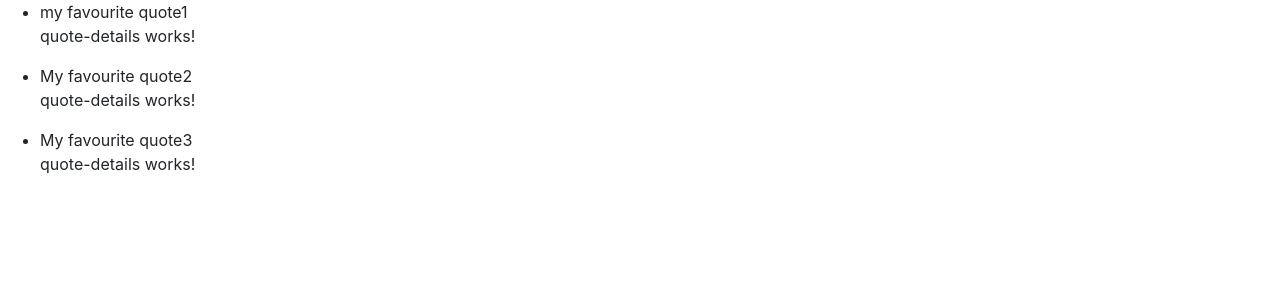
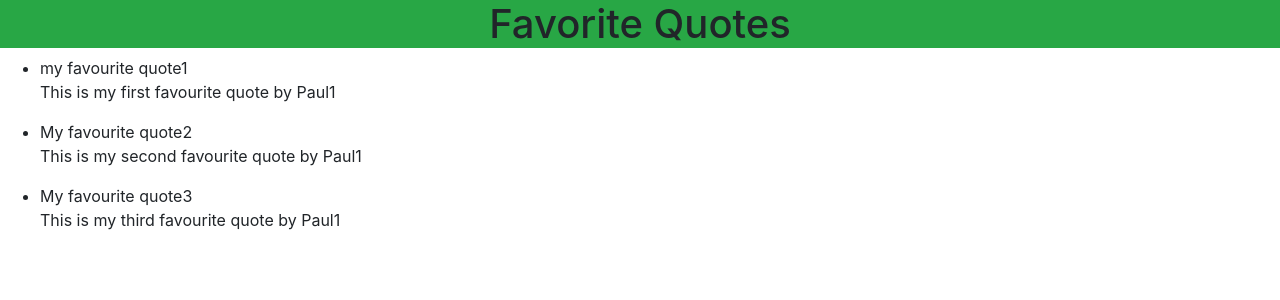
Before and after one commit to Paulwamaria/Quotes, an Angular app: page / in a window 1280 px wide. Shown: the top 300 px of the page. Built offline with nearby package versions, Linux system fonts and the light colour scheme.

Commit message:
Add a quote constructor

```diff
--- a/src/app/app.component.html
+++ b/src/app/app.component.html
@@ -1,4 +1,4 @@
-
+<h1 class="text-center bg-success">{{title}}</h1>
 
   <app-quotes></app-quotes>
 
--- a/src/app/app.component.ts
+++ b/src/app/app.component.ts
@@ -7,5 +7,5 @@ import { Component } from '@angular/core';
   styleUrls: ['./app.component.css']
 })
 export class AppComponent {
-
+  title = 'Favorite Quotes';
 }
--- a/src/app/quote-details/quote-details.component.html
+++ b/src/app/quote-details/quote-details.component.html
@@ -1 +1 @@
-<p>quote-details works!</p>
+<p> {{quotes.description}} by {{quotes.author}}</p>
--- a/src/app/quotes.ts
+++ b/src/app/quotes.ts
@@ -1,6 +1,10 @@
 export class Quotes {
-  id: number;
-  name: string;
-  description: string;
-  author: string;
+
+  showDescription: boolean;
+  constructor(
+    public id: number, public name: string, public description: string, public author: string
+  ) {
+    this.showDescription = false;
+  }
+
 }
--- a/src/app/quotes/quotes.component.html
+++ b/src/app/quotes/quotes.component.html
@@ -2,7 +2,7 @@
     <ul>
       <li *ngFor='let quote of quotes'>
         {{quote.name}}
-        <app-quote-details [quotes]='quotes' ></app-quote-details>
+        <app-quote-details [quotes]='quote' ></app-quote-details>
       </li>
     </ul>
   </div>
--- a/src/app/quotes/quotes.component.ts
+++ b/src/app/quotes/quotes.component.ts
@@ -7,10 +7,11 @@ import { Quotes } from '../quotes';
   styleUrls: ['./quotes.component.css']
 })
 export class QuotesComponent implements OnInit {
+
   quotes: Quotes[] = [
     {id: 1, name: 'my favourite quote1', description: 'This is my first favourite quote', author: 'Paul1'},
-    {id: 2, name: 'My favourite quote2',  description: 'This is my first favourite quote', author: 'Paul1'},
-    {id: 3, name: 'My favourite quote3',  description: 'This is my first favourite quote', author: 'Paul1'},
+    {id: 2, name: 'My favourite quote2',  description: 'This is my second favourite quote', author: 'Paul1'},
+    {id: 3, name: 'My favourite quote3',  description: 'This is my third favourite quote', author: 'Paul1'},
   ];
   constructor() { }
 
```
